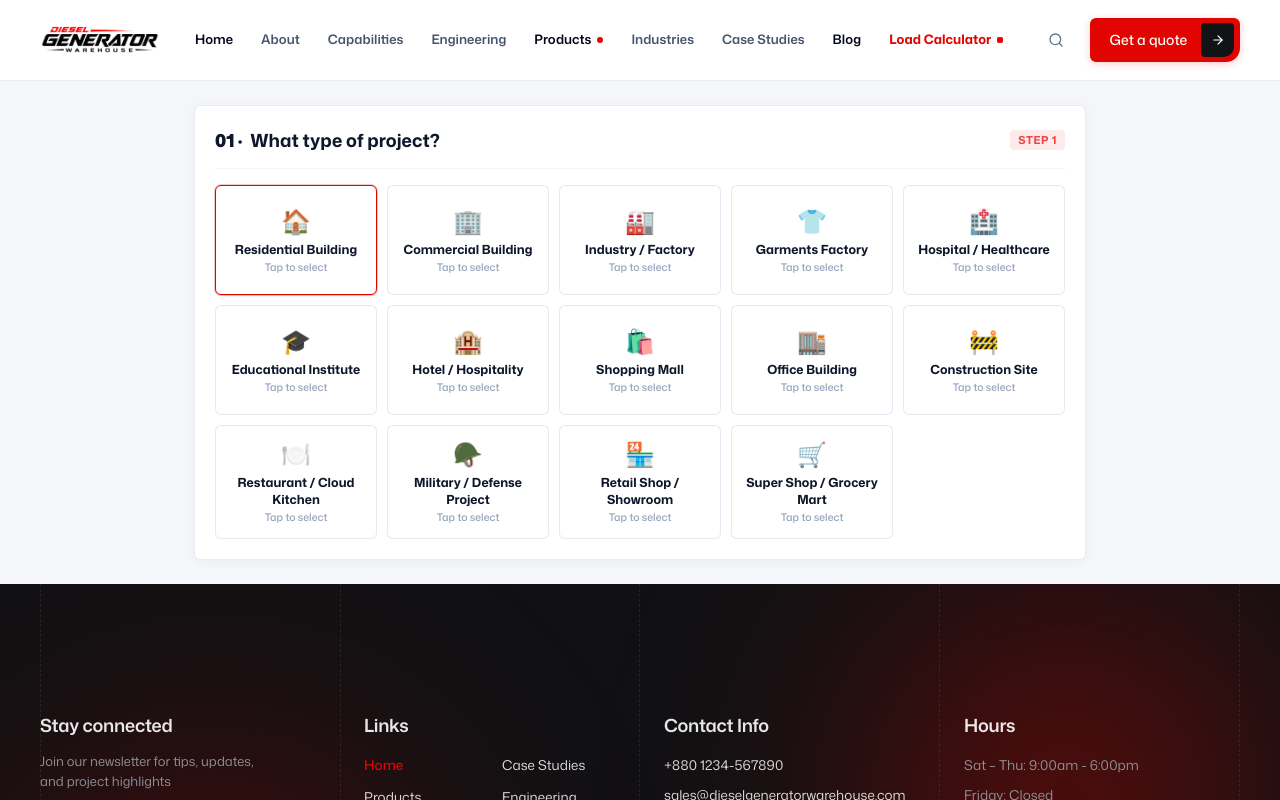
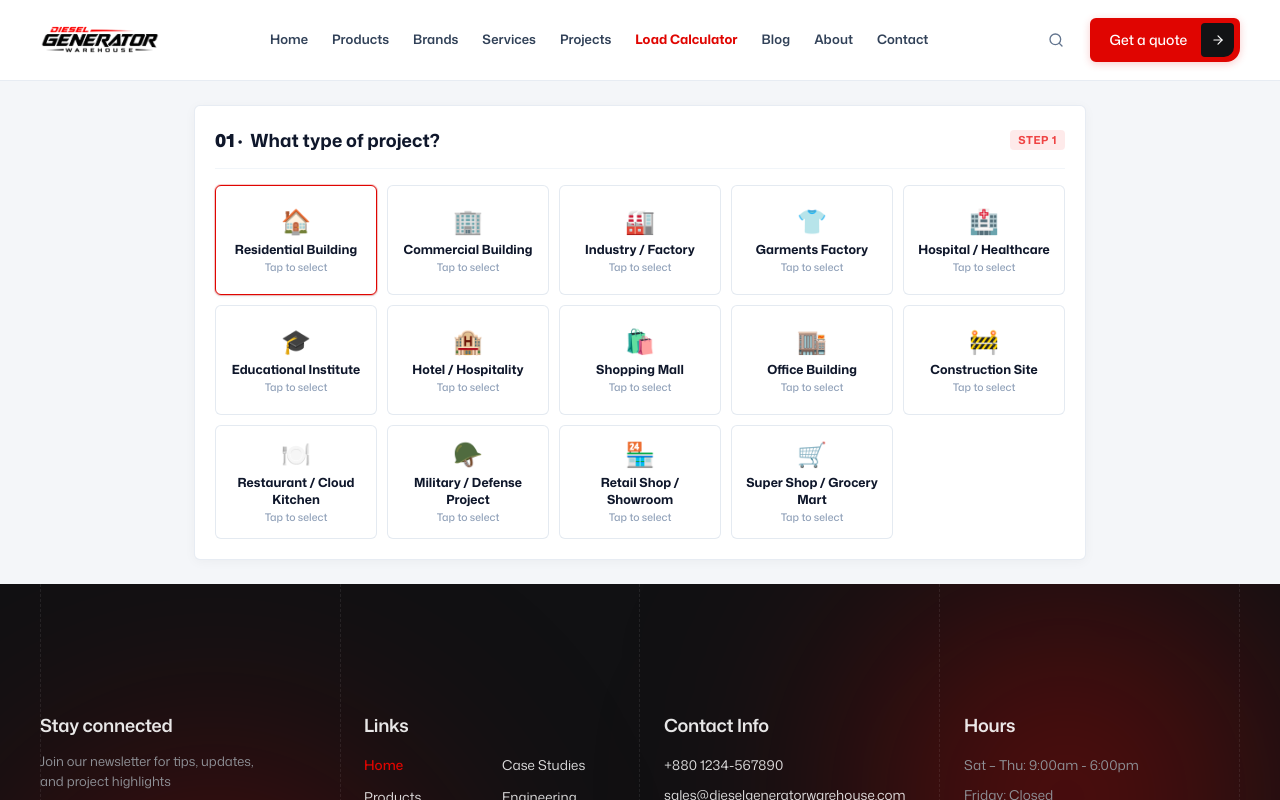
Before and after one commit to imtiazhasanBD/diesel-generator-warehouse-, a Next.js app: page /calculator in a window 1280 px wide. Shown: the top 800 px of the page. Built offline with nearby package versions, Linux system fonts and the light colour scheme; a web font is replaced by a local one.

Commit message:
refactor: update header navigation links and add section anchors on page

```diff
--- a/src/app/page.tsx
+++ b/src/app/page.tsx
@@ -873,6 +873,7 @@ export default function Home() {
         {/* =========================================================
              SECTION 3: WHAT WE DO / SCALABLE CAPABILITIES (FRAMER STACKING CARDS)
              ========================================================= */}
+        <div id="services" className="scroll-mt-24" />
         <section id="capabilities" className="py-10 md:py-20 lg:py-28">
           <div className="max-w-[1400px] mx-auto px-6 sm:px-10">
 
@@ -1341,6 +1342,7 @@ export default function Home() {
         {/* =========================================================
              SECTION 5: WHAT WE SUPPLY / TECHNICAL PRODUCT LINEUP
              ========================================================= */}
+        <div id="brands" className="scroll-mt-24" />
         <section id="products" className=" pt-10 md:pt-20 lg:pt-28 bg-[#FFFFFF]">
           <div className="max-w-[1400px] mx-auto px-4 sm:px-10">
 
--- a/src/components/Header.tsx
+++ b/src/components/Header.tsx
@@ -29,41 +29,27 @@ export default function Header({ onOpenQuote, onOpenSearch, activePath = "" }: H
           </Link>
 
           {/* Desktop Navigation Links */}
-          <nav className="hidden lg:flex items-center gap-7 text-[13px] font-semibold text-slate-600">
+          <nav className="hidden lg:flex items-center gap-4 xl:gap-6 2xl:gap-7 text-[13px] font-semibold text-slate-700 whitespace-nowrap">
             <Link
               href="/"
-              className={`hover:text-primary transition-colors ${activePath === "home" ? "text-primary font-bold" : "text-slate-950"}`}
+              className={`hover:text-primary transition-colors ${activePath === "home" ? "text-primary font-bold" : ""}`}
             >
               Home
             </Link>
-            <Link href="/#about" className="hover:text-primary transition-colors">
-              About
-            </Link>
-            <Link href="/#capabilities" className="hover:text-primary transition-colors">
-              Capabilities
-            </Link>
-            <Link href="/#schematic" className="hover:text-primary transition-colors">
-              Engineering
-            </Link>
             <Link
               href="/products"
-              className={`hover:text-primary transition-colors flex items-center gap-1.5 ${activePath === "products" ? "text-primary font-bold" : "text-slate-950"}`}
+              className={`hover:text-primary transition-colors ${activePath === "products" ? "text-primary font-bold" : ""}`}
             >
-              <span>Products</span>
-              <span className="w-1.5 h-1.5 rounded-sm bg-primary" />
+              Products
             </Link>
-            <Link href="/#industries" className="hover:text-primary transition-colors">
-              Industries
+            <Link href="/#brands" className="hover:text-primary transition-colors">
+              Brands
+            </Link>
+            <Link href="/#services" className="hover:text-primary transition-colors">
+              Services
             </Link>
             <Link href="/#projects" className="hover:text-primary transition-colors">
-              Case Studies
-            </Link>
-            <Link
-              href="/blog"
-              className={`hover:text-primary transition-colors flex items-center gap-1.5 ${activePath === "blog" ? "text-primary font-bold" : "text-slate-950"}`}
-            >
-              <span>Blog</span>
-              {activePath === "blog" && <span className="w-1.5 h-1.5 rounded-sm bg-primary" />}
+              Projects
             </Link>
             {activePath === "home" ? (
               <a
@@ -72,20 +58,30 @@ export default function Header({ onOpenQuote, onOpenSearch, activePath = "" }: H
                   e.preventDefault();
                   document.getElementById("load-calculator")?.scrollIntoView({ behavior: "smooth" });
                 }}
-                className="text-primary font-bold hover:text-primary-hover transition-colors flex items-center gap-1.5 cursor-pointer"
+                className="hover:text-primary transition-colors cursor-pointer"
               >
-                <span>Load Calculator</span>
-                <span className="w-1.5 h-1.5 rounded-xs bg-primary" />
+                Load Calculator
               </a>
             ) : (
               <Link
-                href="/#load-calculator"
-                className="text-primary font-bold hover:text-primary-hover transition-colors flex items-center gap-1.5 cursor-pointer"
+                href="/calculator"
+                className={`hover:text-primary transition-colors ${activePath === "calculator" ? "text-primary font-bold" : ""}`}
               >
-                <span>Load Calculator</span>
-                <span className="w-1.5 h-1.5 rounded-xs bg-primary" />
+                Load Calculator
               </Link>
             )}
+            <Link
+              href="/blog"
+              className={`hover:text-primary transition-colors ${activePath === "blog" ? "text-primary font-bold" : ""}`}
+            >
+              Blog
+            </Link>
+            <Link href="/#about" className="hover:text-primary transition-colors">
+              About
+            </Link>
+            <Link href="/#contact" className="hover:text-primary transition-colors">
+              Contact
+            </Link>
           </nav>
 
           {/* Right Action Buttons */}
@@ -128,31 +124,42 @@ export default function Header({ onOpenQuote, onOpenSearch, activePath = "" }: H
             initial={{ height: 0, opacity: 0 }}
             animate={{ height: "auto", opacity: 1 }}
             exit={{ height: 0, opacity: 0 }}
-            className="lg:hidden border-t border-slate-200 bg-white px-6 py-5 space-y-3 text-sm font-semibold overflow-hidden"
+            className="lg:hidden border-t border-slate-200 bg-white px-6 py-5 space-y-2.5 text-sm font-semibold overflow-hidden"
           >
-            <Link href="/" onClick={() => setIsMobileMenuOpen(false)} className="block text-slate-900 py-1">
+            <Link
+              href="/"
+              onClick={() => setIsMobileMenuOpen(false)}
+              className={`block py-1.5 transition-colors ${activePath === "home" ? "text-primary font-bold" : "text-slate-800"}`}
+            >
               Home
             </Link>
-            <Link href="/#about" onClick={() => setIsMobileMenuOpen(false)} className="block text-slate-700 py-1">
-              About
+            <Link
+              href="/products"
+              onClick={() => setIsMobileMenuOpen(false)}
+              className={`block py-1.5 transition-colors ${activePath === "products" ? "text-primary font-bold" : "text-slate-800"}`}
+            >
+              Products
             </Link>
-            <Link href="/#capabilities" onClick={() => setIsMobileMenuOpen(false)} className="block text-slate-700 py-1">
-              Capabilities
+            <Link
+              href="/#brands"
+              onClick={() => setIsMobileMenuOpen(false)}
+              className="block py-1.5 text-slate-800 hover:text-primary transition-colors"
+            >
+              Brands
             </Link>
-            <Link href="/#schematic" onClick={() => setIsMobileMenuOpen(false)} className="block text-slate-700 py-1">
-              Engineering
+            <Link
+              href="/#services"
+              onClick={() => setIsMobileMenuOpen(false)}
+              className="block py-1.5 text-slate-800 hover:text-primary transition-colors"
+            >
+              Services
             </Link>
-            <Link href="/products" onClick={() => setIsMobileMenuOpen(false)} className="block text-primary font-bold py-1">
-              Products Lineup (Browse 20-2500 kVA)
-            </Link>
-            <Link href="/#industries" onClick={() => setIsMobileMenuOpen(false)} className="block text-slate-700 py-1">
-              Industries
-            </Link>
-            <Link href="/#projects" onClick={() => setIsMobileMenuOpen(false)} className="block text-slate-700 py-1">
-              Case Studies
-            </Link>
-            <Link href="/blog" onClick={() => setIsMobileMenuOpen(false)} className={`block py-1 ${activePath === "blog" ? "text-primary font-bold" : "text-slate-700"}`}>
-              Blog
+            <Link
+              href="/#projects"
+              onClick={() => setIsMobileMenuOpen(false)}
+              className="block py-1.5 text-slate-800 hover:text-primary transition-colors"
+            >
+              Projects
             </Link>
             {activePath === "home" ? (
               <a
@@ -162,21 +169,40 @@ export default function Header({ onOpenQuote, onOpenSearch, activePath = "" }: H
                   setIsMobileMenuOpen(false);
                   document.getElementById("load-calculator")?.scrollIntoView({ behavior: "smooth" });
                 }}
-                className="flex items-center gap-2 py-1 text-primary font-bold hover:text-primary-hover cursor-pointer"
+                className="block py-1.5 text-slate-800 hover:text-primary transition-colors cursor-pointer"
               >
-                <span>Load Calculator</span>
-                <span className="w-1.5 h-1.5 rounded-xs bg-primary" />
+                Load Calculator
               </a>
             ) : (
               <Link
-                href="/#load-calculator"
+                href="/calculator"
                 onClick={() => setIsMobileMenuOpen(false)}
-                className="flex items-center gap-2 py-1 text-primary font-bold hover:text-primary-hover cursor-pointer"
+                className={`block py-1.5 transition-colors ${activePath === "calculator" ? "text-primary font-bold" : "text-slate-800"}`}
               >
-                <span>Load Calculator</span>
-                <span className="w-1.5 h-1.5 rounded-xs bg-primary" />
+                Load Calculator
               </Link>
             )}
+            <Link
+              href="/blog"
+              onClick={() => setIsMobileMenuOpen(false)}
+              className={`block py-1.5 transition-colors ${activePath === "blog" ? "text-primary font-bold" : "text-slate-800"}`}
+            >
+              Blog
+            </Link>
+            <Link
+              href="/#about"
+              onClick={() => setIsMobileMenuOpen(false)}
+              className="block py-1.5 text-slate-800 hover:text-primary transition-colors"
+            >
+              About
+            </Link>
+            <Link
+              href="/#contact"
+              onClick={() => setIsMobileMenuOpen(false)}
+              className="block py-1.5 text-slate-800 hover:text-primary transition-colors"
+            >
+              Contact
+            </Link>
             <div className="pt-3">
               <button
                 onClick={() => {
```
